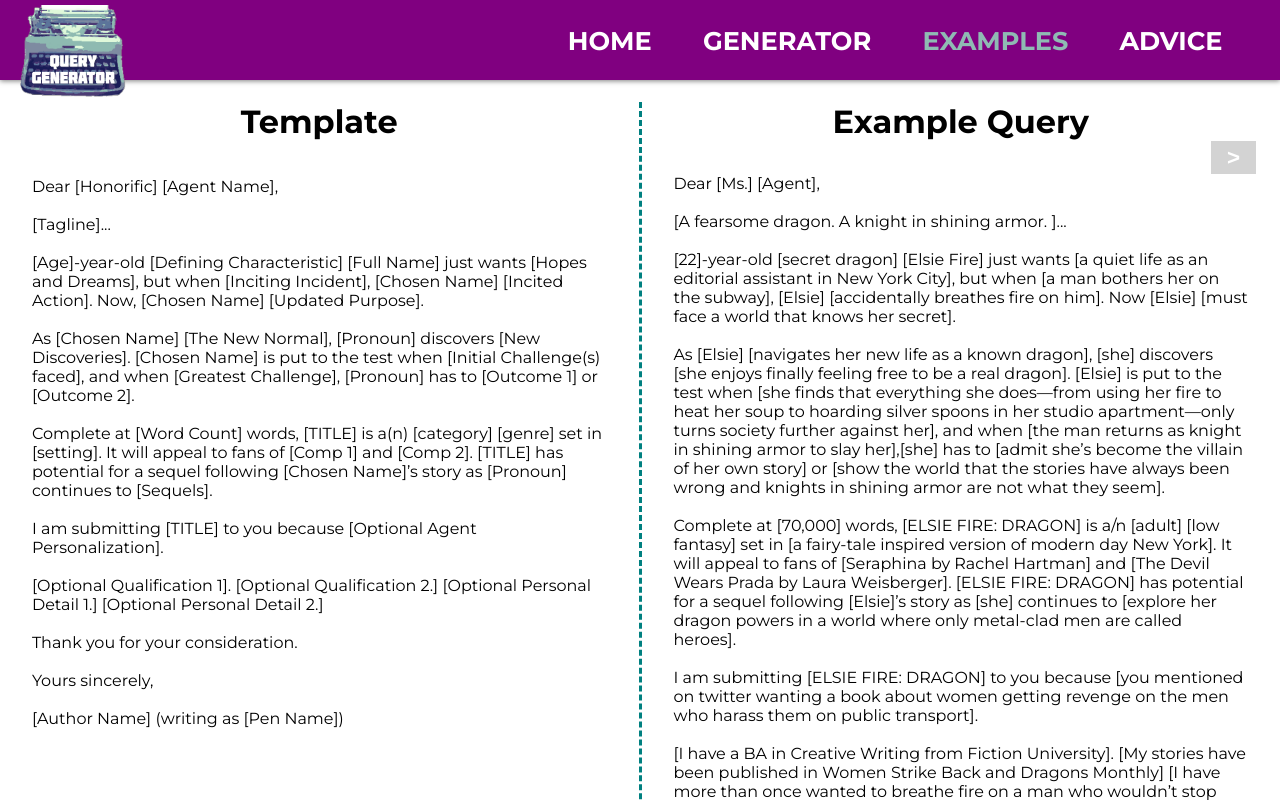
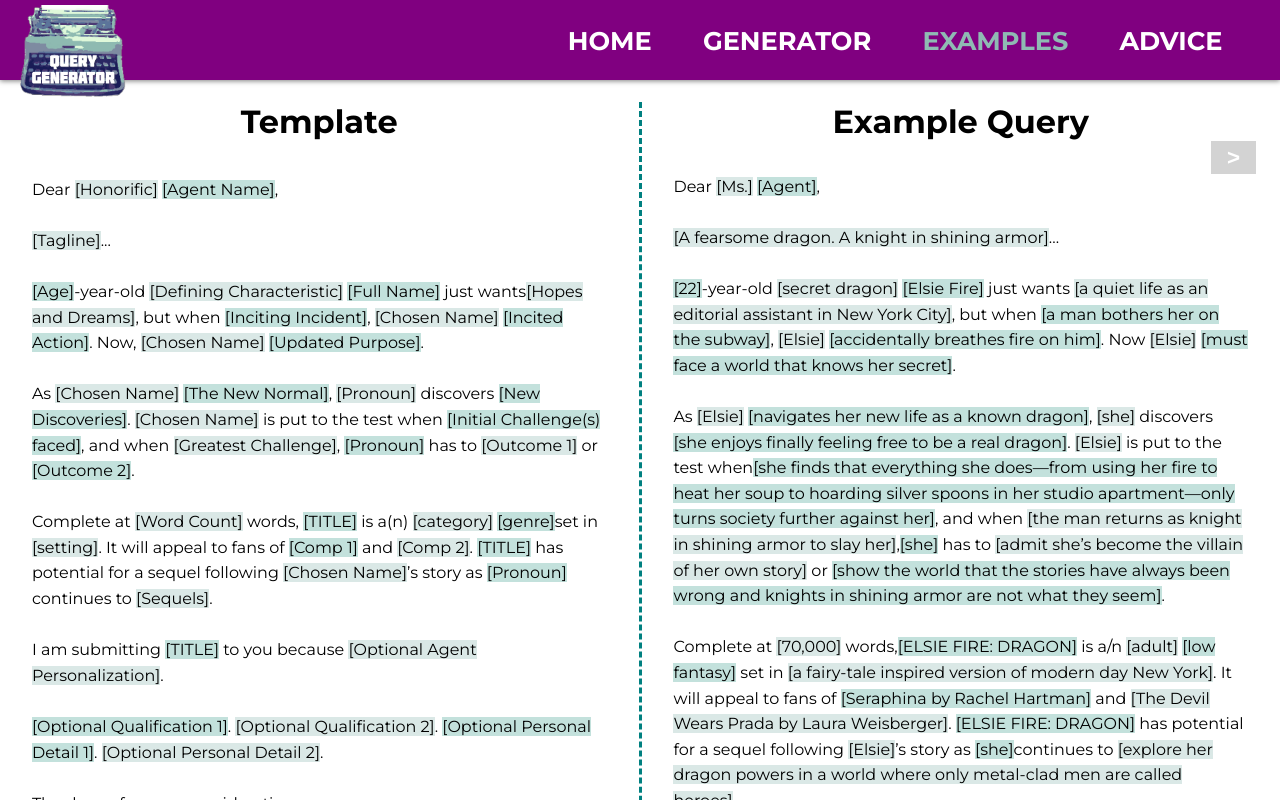
Before and after one commit to clirette/query-letter-generator, a React (Create React App) app: page /example in a window 1280 px wide. Shown: the top 800 px of the page. Built offline with nearby package versions, Linux system fonts and the light colour scheme.

Commit message:
Added shaded spans in examples page, upper case on TITLE

```diff
--- a/public/style.css
+++ b/public/style.css
@@ -207,13 +207,20 @@ body {
       .example__buttons button::-moz-focus-inner {
         border: 0; }
 
+.placeholders--1 {
+  background-color: #dae8e6; }
+
+.placeholders--2 {
+  background-color: #c3e1dc; }
+
 .template-examples {
   flex: 1;
   width: 70%; }
 
 .template-examples__text {
   width: 90%;
-  margin: auto; }
+  margin: auto;
+  line-height: 1.6; }
 
 .example-left {
   margin-top: 2.2rem; }
--- a/src/components/Template.js
+++ b/src/components/Template.js
@@ -11,7 +11,7 @@ const Template = props => {
       <div className="template-container">
         <div className="template__div">
           <h1 className="template__header">
-            Query for {props.title || "[Title]"}
+            Query for {props.title.toUpperCase() || "[TITLE]"}
           </h1>
           <p className="template__text">
             Dear {props.honorific || "[Honorific]"}{" "}
@@ -43,17 +43,19 @@ const Template = props => {
             {props.challengeOutcome2 || "[Outcome 2]"}.<br />
             <br />
             Complete at {props.wordCount || "[Word Count]"} words,{" "}
-            {props.title || "[Title]"} is a {props.category || "[Category]"}{" "}
-            {props.genre || "[Genre]"} set in {props.setting || "[Setting]"}. It
-            will appeal to readers of {props.compTitle1 || "[Comp 1]"} and{" "}
+            {props.title.toUpperCase() || "[TITLE]"} is a{" "}
+            {props.category || "[Category]"} {props.genre || "[Genre]"} set in{" "}
+            {props.setting || "[Setting]"}. It will appeal to readers of{" "}
+            {props.compTitle1 || "[Comp 1]"} and{" "}
             {props.compTitle2 || "[Comp 2]"}.{" "}
             {props.sequel &&
-              `${props.title ||
-                "[Title]"} has potential for a sequel following ${props.chosenName ||
+              `${props.title.toUpperCase() ||
+                "[TITLE]"} has potential for a sequel following ${props.chosenName ||
                 "[Chosen Name]"}'s story as ${props.pronoun ||
                 "[Pronoun]"} continues to ${props.sequel}.`}
             <br />
-            <br />I am submitting {props.title || "[Title]"} to you because{" "}
+            <br />I am submitting {props.title.toUpperCase() || "[TITLE]"} to
+            you because{" "}
             {props.agentPersonalization || "[Agent Personalization]"}.<br />
             <br />
             {props.qualification1 || "[Qualification 1]"}.{" "}
@@ -73,9 +75,7 @@ const Template = props => {
           </p>
         </div>
         <div className="instructions">
-          <h1 className="template__header">
-            What am I supposed to do with this?
-          </h1>
+          <h1 className="template__header">What to do Next</h1>
           <p className="instructions__description">
             The query letter you’re looking at isn’t perfect, but it’s a
             starting point. The raw material is there. Now, it’s your turn to
--- a/src/components/TemplateExample.js
+++ b/src/components/TemplateExample.js
@@ -12,45 +12,120 @@ class TemplateExample extends Component {
     this.state = { examplesIndex: 0 };
     this.examples = [
       <p className="template-examples__text">
-        Dear [Ms.] [Agent],
+        Dear <span className="placeholders--1">[Ms.]</span>{" "}
+        <span className="placeholders--2">[Agent]</span>,
         <br />
         <br />
-        [A fearsome dragon. A knight in shining armor. ]...
+        <span className="placeholders--1">
+          [A fearsome dragon. A knight in shining armor]
+        </span>
+        ...
         <br />
         <br />
-        [22]-year-old [secret dragon] [Elsie Fire] just wants [a quiet life as
-        an editorial assistant in New York City], but when [a man bothers her on
-        the subway], [Elsie] [accidentally breathes fire on him]. Now [Elsie]
-        [must face a world that knows her secret].
+        <span className="placeholders--2">[22]</span>-year-old{" "}
+        <span className="placeholders--1">[secret dragon]</span>{" "}
+        <span className="placeholders--2">[Elsie Fire]</span> just wants{" "}
+        <span className="placeholders--1">
+          [a quiet life as an editorial assistant in New York City]
+        </span>
+        , but when{" "}
+        <span className="placeholders--2">
+          [a man bothers her on the subway]
+        </span>
+        , <span className="placeholders--1">[Elsie]</span>{" "}
+        <span className="placeholders--2">
+          [accidentally breathes fire on him]
+        </span>
+        . Now <span className="placeholders--1">[Elsie]</span>{" "}
+        <span className="placeholders--2">
+          [must face a world that knows her secret]
+        </span>
+        .
         <br />
         <br />
-        As [Elsie] [navigates her new life as a known dragon], [she] discovers
-        [she enjoys finally feeling free to be a real dragon]. [Elsie] is put to
-        the test when [she finds that everything she does—from using her fire to
-        heat her soup to hoarding silver spoons in her studio apartment—only
-        turns society further against her], and when [the man returns as knight
-        in shining armor to slay her],[she] has to [admit she’s become the
-        villain of her own story] or [show the world that the stories have
-        always been wrong and knights in shining armor are not what they seem].
+        As <span className="placeholders--1">[Elsie]</span>{" "}
+        <span className="placeholders--2">
+          [navigates her new life as a known dragon]
+        </span>
+        , <span className="placeholders--1">[she]</span> discovers{" "}
+        <span className="placeholders--2">
+          [she enjoys finally feeling free to be a real dragon]
+        </span>
+        . <span className="placeholders--1">[Elsie]</span> is put to the test
+        when
+        <span className="placeholders--2">
+          [she finds that everything she does—from using her fire to heat her
+          soup to hoarding silver spoons in her studio apartment—only turns
+          society further against her]
+        </span>
+        , and when{" "}
+        <span className="placeholders--1">
+          [the man returns as knight in shining armor to slay her]
+        </span>
+        ,<span className="placeholders--2">[she]</span> has to{" "}
+        <span className="placeholders--1">
+          [admit she’s become the villain of her own story]
+        </span>{" "}
+        or{" "}
+        <span className="placeholders--2">
+          [show the world that the stories have always been wrong and knights in
+          shining armor are not what they seem]
+        </span>
+        .
         <br />
         <br />
-        Complete at [70,000] words, [ELSIE FIRE: DRAGON] is a/n [adult] [low
-        fantasy] set in [a fairy-tale inspired version of modern day New York].
-        It will appeal to fans of [Seraphina by Rachel Hartman] and [The Devil
-        Wears Prada by Laura Weisberger]. [ELSIE FIRE: DRAGON] has potential for
-        a sequel following [Elsie]’s story as [she] continues to [explore her
-        dragon powers in a world where only metal-clad men are called heroes].
+        Complete at <span className="placeholders--1">[70,000]</span> words,
+        <span className="placeholders--2">[ELSIE FIRE: DRAGON]</span> is a/n{" "}
+        <span className="placeholders--1">[adult]</span>{" "}
+        <span className="placeholders--2">[low fantasy]</span> set in{" "}
+        <span className="placeholders--1">
+          [a fairy-tale inspired version of modern day New York]
+        </span>
+        . It will appeal to fans of{" "}
+        <span className="placeholders--2">[Seraphina by Rachel Hartman]</span>{" "}
+        and{" "}
+        <span className="placeholders--1">
+          [The Devil Wears Prada by Laura Weisberger]
+        </span>
+        . <span className="placeholders--2">[ELSIE FIRE: DRAGON]</span> has
+        potential for a sequel following{" "}
+        <span className="placeholders--1">[Elsie]</span>’s story as{" "}
+        <span className="placeholders--2">[she]</span>
+        continues to{" "}
+        <span className="placeholders--1">
+          [explore her dragon powers in a world where only metal-clad men are
+          called heroes]
+        </span>
+        .
+        <br />
+        <br />I am submitting{" "}
+        <span className="placeholders--2">[ELSIE FIRE: DRAGON]</span> to you
+        because{" "}
+        <span className="placeholders--1">
+          [you mentioned on twitter wanting a book about women getting revenge
+          on the men who harass them on public transport]
+        </span>
+        .
         <br />
         <br />
-        I am submitting [ELSIE FIRE: DRAGON] to you because [you mentioned on
-        twitter wanting a book about women getting revenge on the men who harass
-        them on public transport].
-        <br />
-        <br />
-        [I have a BA in Creative Writing from Fiction University]. [My stories
-        have been published in Women Strike Back and Dragons Monthly] [I have
-        more than once wanted to breathe fire on a man who wouldn’t stop
-        bothering me.] [Optional Personal Detail 2.]
+        <span className="placeholders--2">
+          [I have a BA in Creative Writing from Fiction University]
+        </span>
+        .{" "}
+        <span className="placeholders--1">
+          [My stories have been published in Women Strike Back and Dragons
+          Monthly]
+        </span>
+        .{" "}
+        <span className="placeholders--2">
+          [I have experience as an editorial assistant]
+        </span>
+        .{" "}
+        <span className="placeholders--1">
+          [I also have more than once wanted to breathe fire on a man who
+          wouldn’t stop bothering me]
+        </span>
+        .
         <br />
         <br />
         Thank you for your consideration.
@@ -59,50 +134,107 @@ class TemplateExample extends Component {
         Yours sincerely,
         <br />
         <br />
-        [Julia Marcie] (writing as [Eisle Erif])
+        <span className="placeholders--2">[Julia Marcie]</span> (writing as{" "}
+        <span className="placeholders--1">[Eisle Erif]</span>)
       </p>,
       <p className="template-examples__text">
-        Dear [Mr.] [Agent],
+        Dear <span className="placeholders--1">[Mr.]</span>{" "}
+        <span className="placeholders--2">[Agent]</span>,
         <br />
         <br />
-        [He’s robbed three banks, two trains, and a jewelry store without
-        getting caught. Now, he’s locked up anyway]...
+        <span className="placeholders--1">
+          [He’s robbed three banks, two trains, and a jewelry store without
+          getting caught. Now, he’s locked up anyway]
+        </span>
+        ...
         <br />
         <br />
-        [101]-year-old [conman] [Deeby Cooper] just wants [to rob $1,000,000
-        from the bank across from his house and use the money to spend his last
-        years sipping Mai Tais in Fiji], but when [his great-grandchildren throw
-        him in a nursing home], [Deeby] [sees that his last great con isn’t
-        going to be a robbery, but an escape]. Now, [Deeby] [has to prepare to
-        steal the greatest prize of all—himself].
+        <span className="placeholders--2">[101]</span>-year-old{" "}
+        <span className="placeholders--1">[conman]</span>{" "}
+        <span className="placeholders--2">[Deeby Cooper]</span> just wants{" "}
+        <span className="placeholders--1">
+          [to rob $1,000,000 from the bank across from his house and use the
+          money to spend his last years sipping Mai Tais in Fiji]
+        </span>
+        , but when{" "}
+        <span className="placeholders--2">
+          [his great-grandchildren throw him in a nursing home]
+        </span>
+        , <span className="placeholders--1">[Deeby]</span>{" "}
+        <span className="placeholders--2">
+          [sees that his last great con isn’t going to be a robbery, but an
+          escape]
+        </span>
+        . Now, <span className="placeholders--1">[Deeby]</span>{" "}
+        <span className="placeholders--2">
+          [has to prepare to steal the greatest prize of all—himself]
+        </span>
+        .
         <br />
         <br />
-        As [Deeby] [formulates his escape], [he] discovers [a number of fellow
-        inmates also want in—or out: Major Schmitty, a retired Navy Seal; Judy,
-        a gossip who knows everything there is to known about the CNAs;
-        Huguette, who’s multiple hip-fractures mean frequent trips in and out of
-        the facility, and Jason, an activities coordinator and vegan who
-        believes no one should be caged up ]. [Deeby] is tested when [he
-        discovers that not only is Shady Pines’ security tighter than a diamond
-        shop’s, but there’s a snitch in his group], and when [the night of the
-        great escape finally comes], [he] has to [get out] or [break a hip
-        trying].
+        As <span className="placeholders--1">[Deeby]</span>{" "}
+        <span className="placeholders--2">[formulates his escape]</span>,{" "}
+        <span className="placeholders--1">[he]</span> discovers{" "}
+        <span className="placeholders--2">
+          [a number of fellow inmates also want in—or out: Major Schmitty, a
+          retired Navy Seal; Judy, a gossip who knows everything there is to
+          known about the CNAs; Huguette, who’s multiple hip-fractures mean
+          frequent trips in and out of the facility, and Jason, an activities
+          coordinator and vegan who believes no one should be caged up ]
+        </span>
+        . <span className="placeholders--1">[Deeby]</span> is tested when{" "}
+        <span className="placeholders--2">
+          [he discovers that not only is Shady Pines’ security tighter than a
+          diamond shop’s, but there’s a snitch in his group]
+        </span>
+        , and when{" "}
+        <span className="placeholders--1">
+          [the night of the great escape finally comes]
+        </span>
+        , <span className="placeholders--2">[he]</span> has to{" "}
+        <span className="placeholders--1">[get out]</span> or
+        <span className="placeholders--2">[break a hip trying]</span>.
         <br />
         <br />
-        Complete at [55,000] words, [THE GRAY ESCAPE] is a(n) [adult]
-        [comedy-heist] set in [a small-town nursing home in Kentucky]. It will
-        appeal to fans of [The Golden Girls] and [Oceans 11]. [THE GRAY ESCAPE]
-        has potential for a sequel following [Deeby]’s story as [he] continues
-        to [live life to the fullest in his second century].
+        Complete at <span className="placeholders--1">[55,000]</span> words,
+        <span className="placeholders--2">[THE GRAY ESCAPE]</span> is a(n){" "}
+        <span className="placeholders--1">[adult]</span>
+        <span className="placeholders--2">[comedy-heist]</span> set in{" "}
+        <span className="placeholders--1">
+          [a small-town nursing home in Kentucky]
+        </span>
+        . It will appeal to fans of{" "}
+        <span className="placeholders--2">[The Golden Girls]</span> and{" "}
+        <span className="placeholders--1">[Oceans 11]</span>.{" "}
+        <span className="placeholders--2">[THE GRAY ESCAPE]</span>
+        has potential for a sequel following{" "}
+        <span className="placeholders--1">[Deeby]</span>’s story as{" "}
+        <span className="placeholders--2">[he]</span>
+        continues to{" "}
+        <span className="placeholders--1">
+          [live life to the fullest in his second century]
+        </span>
+        .
+        <br />
+        <br />I am submitting{" "}
+        <span className="placeholders--2">[THE GRAY ESCAPE]</span> to you
+        because{" "}
+        <span className="placeholders--1">
+          [we spoke at The Writing Conference and you seemed interested in the
+          story during our discussion there]
+        </span>
+        . <span className="placeholders--2">[I have a BA in criminology]</span>.
         <br />
         <br />
-        I am submitting [THE GRAY ESCAPE] to you because [we spoke at The
-        Writing Conference and you seemed interested in the story during our
-        discussion there]. [I have a BA in criminology].
-        <br />
-        <br />
-        [I also worked at a nursing home for two years.] [This book was inspired
-        over questions about my own grandfather being D.B. Cooper in disguise.]
+        <span className="placeholders--1">
+          [I also worked at a nursing home for two years]
+        </span>
+        .{" "}
+        <span className="placeholders--2">
+          [This book was inspired over questions about my own grandfather being
+          D.B. Cooper in disguise]
+        </span>
+        .
         <br />
         <br />
         Thank you for your consideration.
@@ -111,7 +243,8 @@ class TemplateExample extends Component {
         Yours sincerely,
         <br />
         <br />
-        [Chase Cooper] (writing as [Chase Casino])
+        <span className="placeholders--1">[Chase Cooper]</span> (writing as
+        <span className="placeholders--2">[Chase Casino]</span>)
       </p>
     ];
   }
@@ -131,35 +264,80 @@ class TemplateExample extends Component {
           <div className="example">
             <h1 className="example__header">Template</h1>
             <p className="template-examples__text example-left">
-              Dear [Honorific] [Agent Name],
+              Dear <span className="placeholders--1">[Honorific]</span>{" "}
+              <span className="placeholders--2">[Agent Name]</span>,
               <br />
               <br />
-              [Tagline]...
+              <span className="placeholders--1">[Tagline]</span>...
               <br />
               <br />
-              [Age]-year-old [Defining Characteristic] [Full Name] just wants
-              [Hopes and Dreams], but when [Inciting Incident], [Chosen Name]
-              [Incited Action]. Now, [Chosen Name] [Updated Purpose].
+              <span className="placeholders--2">[Age]</span>-year-old{" "}
+              <span className="placeholders--1">[Defining Characteristic]</span>{" "}
+              <span className="placeholders--2">[Full Name]</span> just wants
+              <span className="placeholders--1">[Hopes and Dreams]</span>, but
+              when <span className="placeholders--2">[Inciting Incident]</span>,{" "}
+              <span className="placeholders--1">[Chosen Name]</span>{" "}
+              <span className="placeholders--2">[Incited Action]</span>. Now,{" "}
+              <span className="placeholders--1">[Chosen Name]</span>{" "}
+              <span className="placeholders--2">[Updated Purpose]</span>.
               <br />
               <br />
-              As [Chosen Name] [The New Normal], [Pronoun] discovers [New
-              Discoveries]. [Chosen Name] is put to the test when [Initial
-              Challenge(s) faced], and when [Greatest Challenge], [Pronoun] has
-              to [Outcome 1] or [Outcome 2].
+              As <span className="placeholders--1">[Chosen Name]</span>{" "}
+              <span className="placeholders--2">[The New Normal]</span>,{" "}
+              <span className="placeholders--1">[Pronoun]</span> discovers{" "}
+              <span className="placeholders--2">[New Discoveries]</span>.{" "}
+              <span className="placeholders--1">[Chosen Name]</span> is put to
+              the test when{" "}
+              <span className="placeholders--2">
+                [Initial Challenge(s) faced]
+              </span>
+              , and when{" "}
+              <span className="placeholders--1">[Greatest Challenge]</span>,{" "}
+              <span className="placeholders--2">[Pronoun]</span> has to{" "}
+              <span className="placeholders--1">[Outcome 1]</span> or{" "}
+              <span className="placeholders--2">[Outcome 2]</span>.
               <br />
               <br />
-              Complete at [Word Count] words, [TITLE] is a(n) [category] [genre]
-              set in [setting]. It will appeal to fans of [Comp 1] and [Comp 2].
-              [TITLE] has potential for a sequel following [Chosen Name]’s story
-              as [Pronoun] continues to [Sequels].
+              Complete at <span className="placeholders--1">
+                [Word Count]
+              </span>{" "}
+              words, <span className="placeholders--2">[TITLE]</span> is a(n){" "}
+              <span className="placeholders--1">[category]</span>{" "}
+              <span className="placeholders--2">[genre]</span>
+              set in <span className="placeholders--1">[setting]</span>. It will
+              appeal to fans of{" "}
+              <span className="placeholders--2">[Comp 1]</span> and{" "}
+              <span className="placeholders--1">[Comp 2]</span>.{" "}
+              <span className="placeholders--2">[TITLE]</span> has potential for
+              a sequel following{" "}
+              <span className="placeholders--1">[Chosen Name]</span>’s story as{" "}
+              <span className="placeholders--2">[Pronoun]</span> continues to{" "}
+              <span className="placeholders--1">[Sequels]</span>.
+              <br />
+              <br />I am submitting{" "}
+              <span className="placeholders--2">[TITLE]</span> to you because{" "}
+              <span className="placeholders--1">
+                [Optional Agent Personalization]
+              </span>
+              .
               <br />
               <br />
-              I am submitting [TITLE] to you because [Optional Agent
-              Personalization].
-              <br />
-              <br />
-              [Optional Qualification 1]. [Optional Qualification 2.] [Optional
-              Personal Detail 1.] [Optional Personal Detail 2.]
+              <span className="placeholders--2">
+                [Optional Qualification 1]
+              </span>
+              .{" "}
+              <span className="placeholders--1">
+                [Optional Qualification 2]
+              </span>
+              .{" "}
+              <span className="placeholders--2">
+                [Optional Personal Detail 1]
+              </span>
+              .{" "}
+              <span className="placeholders--1">
+                [Optional Personal Detail 2]
+              </span>
+              .
               <br />
               <br />
               Thank you for your consideration.
@@ -168,7 +346,8 @@ class TemplateExample extends Component {
               Yours sincerely,
               <br />
               <br />
-              [Author Name] (writing as [Pen Name])
+              <span className="placeholders--2">[Author Name]</span> (writing as{" "}
+              <span className="placeholders--1">[Pen Name]</span>)
             </p>
           </div>
           <div className="template-examples">
--- a/src/sass/main.scss
+++ b/src/sass/main.scss
@@ -279,6 +279,14 @@ body {
   }
 }
 
+.placeholders--1 {
+  background-color: #dae8e6;
+}
+
+.placeholders--2 {
+  background-color: #c3e1dc;
+}
+
 .template-examples {
   flex: 1;
   width: 70%;
@@ -287,6 +295,7 @@ body {
 .template-examples__text {
   width: 90%;
   margin: auto;
+  line-height: 1.6;
 }
 
 .example-left {
```
